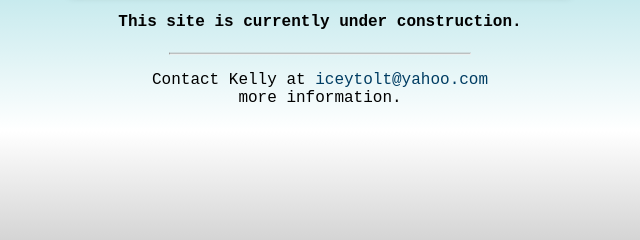
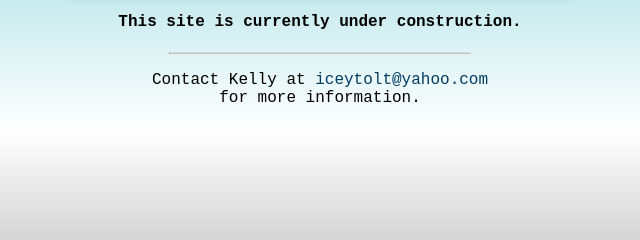
Before and after one commit to odhranthewizard/wcera, a plain HTML site: page index.html in a window 1280 px wide. Shown: the part 477-717 px from the top of the page, 320-960 px from the left. Drawn offline with Linux system fonts and the light colour scheme.

Commit message:
Added missing "for" in email link

```diff
--- a/index.html
+++ b/index.html
@@ -12,7 +12,7 @@
 
       <h4>This site is currently under construction.</h4>
       <hr>
-      <p>Contact Kelly at <a href="mailto:iceytolt@yahoo.com">iceytolt@yahoo.com</a><br> more information.</p>
+      <p>Contact Kelly at <a href="mailto:iceytolt@yahoo.com">iceytolt@yahoo.com</a><br> for more information.</p>
     </div>
   </div>
 </body>
```
